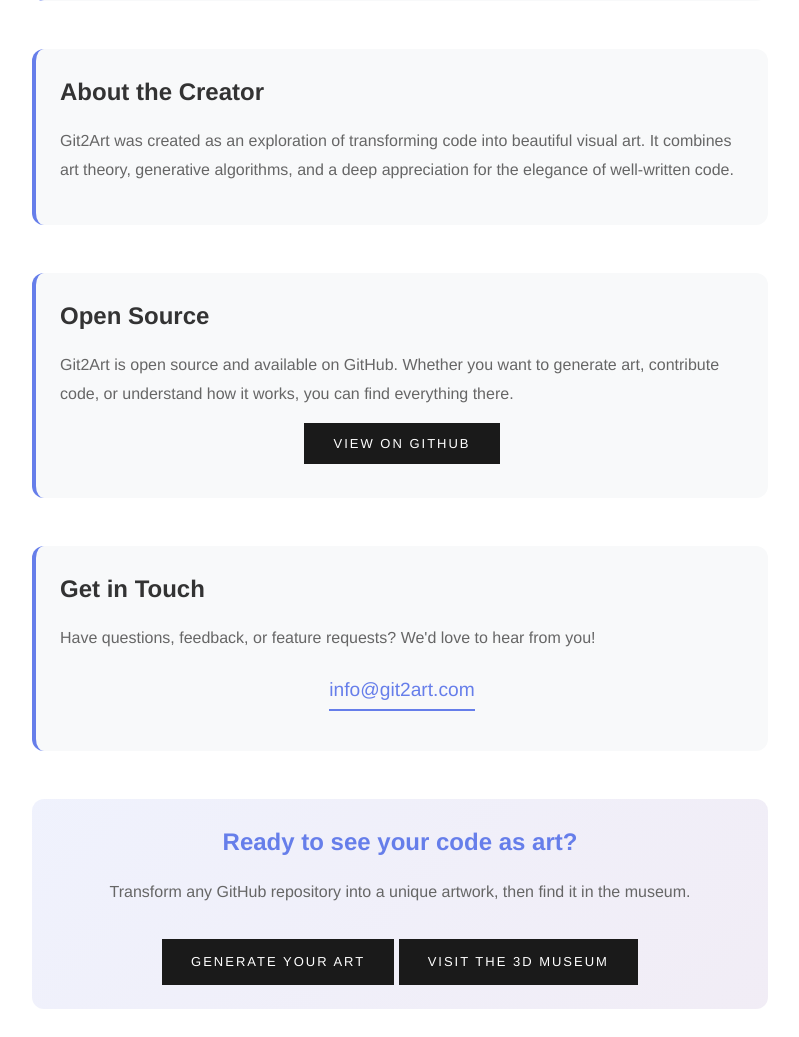
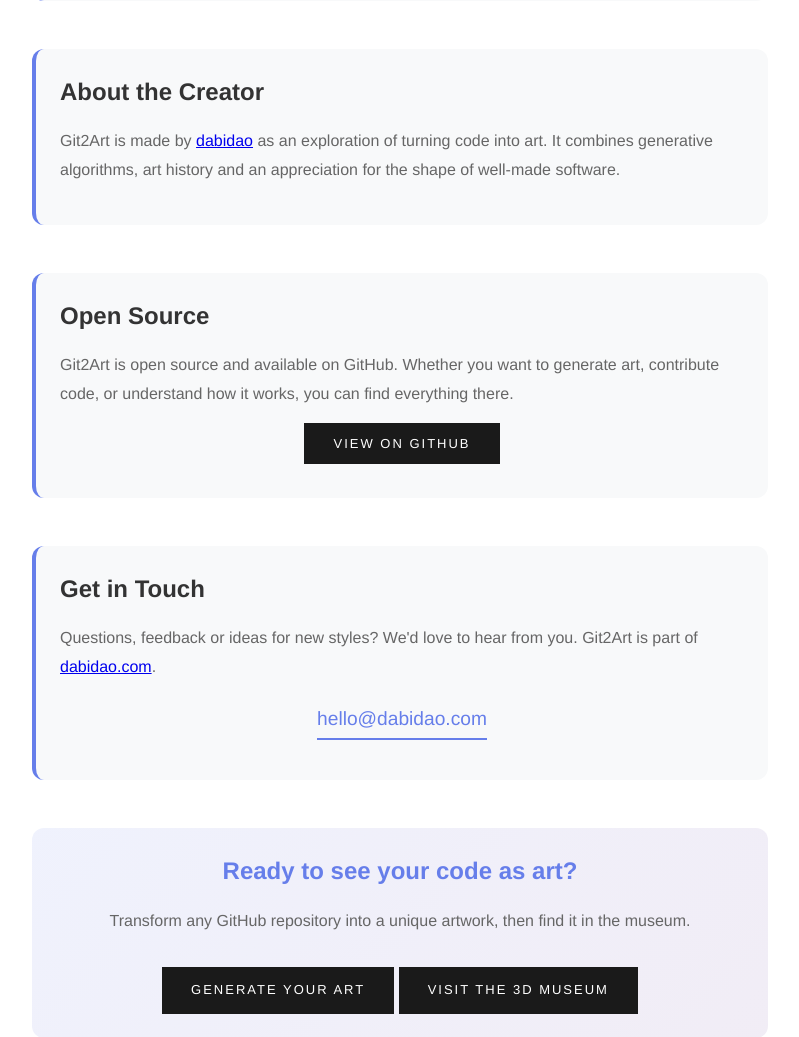
Before and after one commit to RobertSvebeck/Git2Art, a Flask app: page /about in a window 1280 px wide. Shown: the part 4277-5314 px from the top of the page, without its empty margins (240-1039 px from the left). Run offline with Flask 3, Linux system fonts and the light colour scheme.

Commit message:
Use hello@dabidao.com everywhere and link back to dabidao.com
- About, privacy and terms pages: replace info@, legal@ and privacy@
  git2art.com addresses with hello@dabidao.com
- About page links to dabidao.com in the creator and contact sections

Co-Authored-By: Claude Opus 5.5 <noreply@anthropic.com>

```diff
--- a/templates/about.html
+++ b/templates/about.html
@@ -175,7 +175,7 @@
 
             <section class="about-section">
                 <h3>About the Creator</h3>
-                <p>Git2Art was created as an exploration of transforming code into beautiful visual art. It combines art theory, generative algorithms, and a deep appreciation for the elegance of well-written code.</p>
+                <p>Git2Art is made by <a href="https://dabidao.com" target="_blank" rel="noopener">dabidao</a> as an exploration of turning code into art. It combines generative algorithms, art history and an appreciation for the shape of well-made software.</p>
             </section>
 
             <section class="about-section">
@@ -188,9 +188,9 @@
 
             <section class="about-section">
                 <h3>Get in Touch</h3>
-                <p>Have questions, feedback, or feature requests? We'd love to hear from you!</p>
+                <p>Questions, feedback or ideas for new styles? We'd love to hear from you. Git2Art is part of <a href="https://dabidao.com" target="_blank" rel="noopener">dabidao.com</a>.</p>
                 <p style="text-align: center; margin-top: 20px;">
-                    <a href="mailto:info@git2art.com" class="contact-link">info@git2art.com</a>
+                    <a href="mailto:hello@dabidao.com" class="contact-link">hello@dabidao.com</a>
                 </p>
             </section>
 
--- a/templates/privacy.html
+++ b/templates/privacy.html
@@ -109,7 +109,7 @@
                     <li><strong>Portability:</strong> Receive your data in a structured, portable format</li>
                     <li><strong>Opt-Out:</strong> Opt out of analytics tracking and marketing communications</li>
                 </ul>
-                <p>To exercise these rights, please contact us at: <a href="mailto:privacy@git2art.com">privacy@git2art.com</a></p>
+                <p>To exercise these rights, please contact us at: <a href="mailto:hello@dabidao.com">hello@dabidao.com</a></p>
             </section>
 
             <section>
@@ -126,7 +126,7 @@
                 <h2>11. Contact Us</h2>
                 <p>If you have questions about this Privacy Policy or our privacy practices, please contact us at:</p>
                 <div class="contact-info">
-                    <p><strong>Email:</strong> <a href="mailto:privacy@git2art.com">privacy@git2art.com</a></p>
+                    <p><strong>Email:</strong> <a href="mailto:hello@dabidao.com">hello@dabidao.com</a></p>
                     <p><strong>GitHub:</strong> <a href="https://github.com/RobertSvebeck/Git2Art" target="_blank">https://github.com/RobertSvebeck/Git2Art</a></p>
                 </div>
             </section>
--- a/templates/terms.html
+++ b/templates/terms.html
@@ -132,7 +132,7 @@
                 <h2>15. Contact Information</h2>
                 <p>If you have any questions about these Terms of Service, please contact us at:</p>
                 <div class="contact-info">
-                    <p><strong>Email:</strong> <a href="mailto:legal@git2art.com">legal@git2art.com</a></p>
+                    <p><strong>Email:</strong> <a href="mailto:hello@dabidao.com">hello@dabidao.com</a></p>
                     <p><strong>GitHub:</strong> <a href="https://github.com/RobertSvebeck/Git2Art" target="_blank">https://github.com/RobertSvebeck/Git2Art</a></p>
                 </div>
             </section>
```
